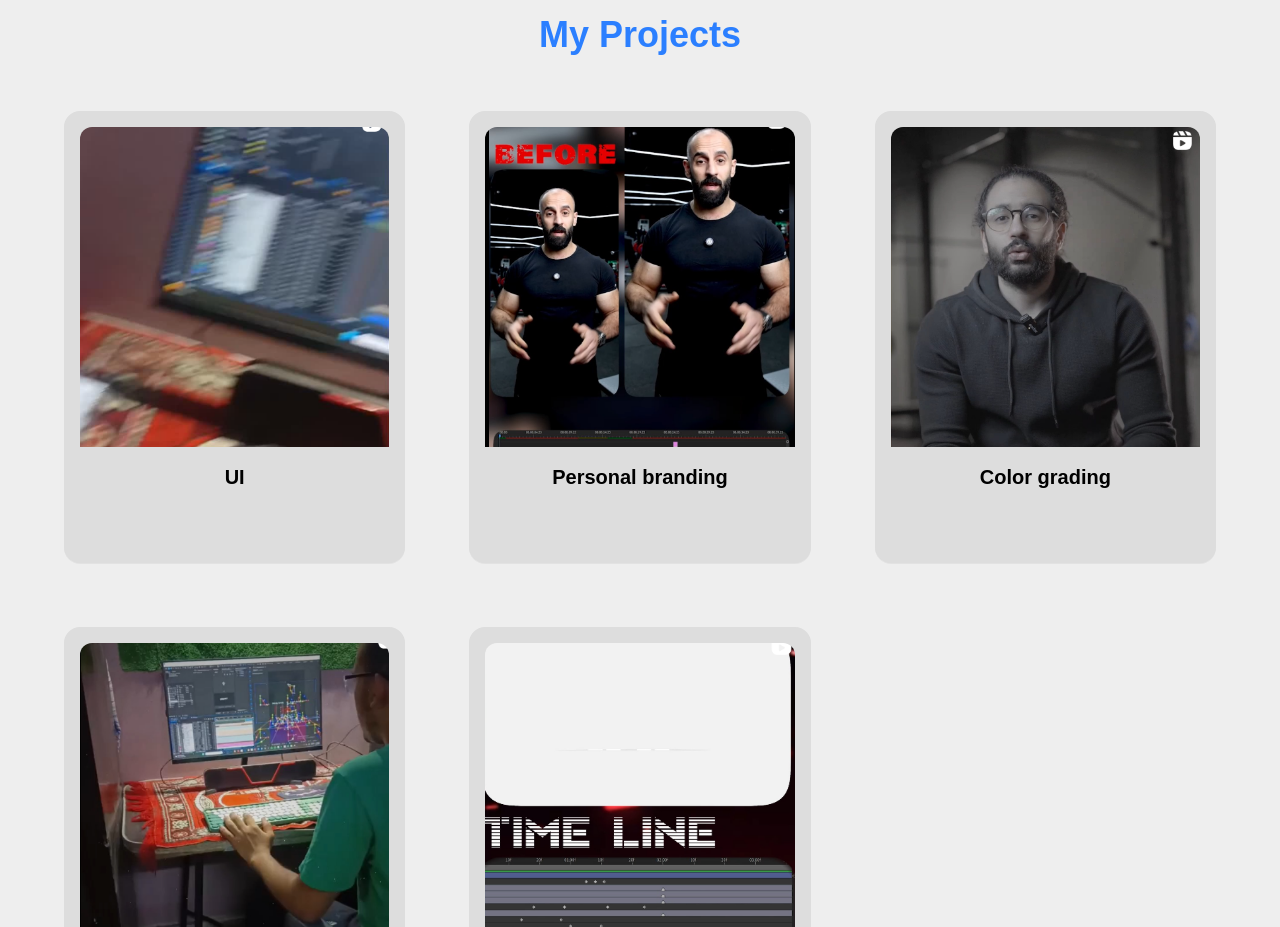
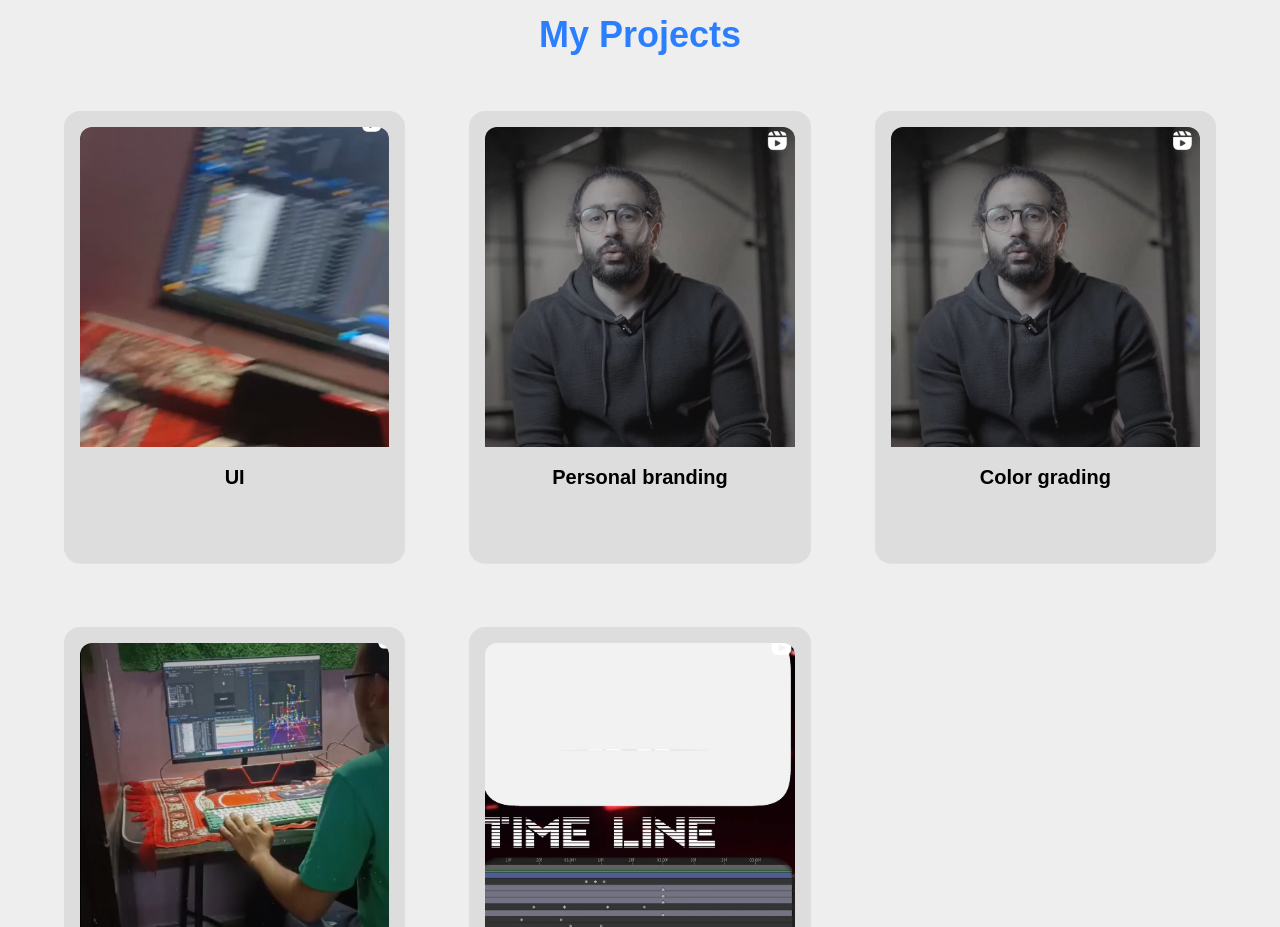
Before and after one commit to soghayarmahmoud/Nextjs-beautiful-portfolio-, a Next.js app: page / in a window 1280 px wide. Shown: the part 1060-1987 px from the top of the page. Built offline with nearby package versions, Linux system fonts and the light colour scheme.

Commit message:
change images names and add them to projects section

```diff
--- a/app/components/ProjectsSection.jsx
+++ b/app/components/ProjectsSection.jsx
@@ -20,7 +20,7 @@ const projectData = [
         id:2,
         title:"Personal branding",
         description:"",
-        image:"/images/pro/pro10.PNG",
+        image:"/images/pro/pro3.PNG",
 
         insta: "https://www.instagram.com/p/DHBPKYkqn-V/",
         youtube: "https://www.youtube.com/@engalivfx/videos",
@@ -29,7 +29,7 @@ const projectData = [
         id:3,
         title:"Color grading",
         description:"",
-        image:"/images/pro/pro15.PNG",
+        image:"/images/pro/pro3.PNG",
 
         insta: "https://www.instagram.com/p/DJZnYozquwt/",
         youtube: "https://www.youtube.com/@engalivfx/videos",
```
Also changed, not shown: public/images/pro/pro2.PNG (renamed from public/images/pro/pro10.PNG), public/images/pro/pro3.PNG (renamed from public/images/pro/pro15.PNG).
